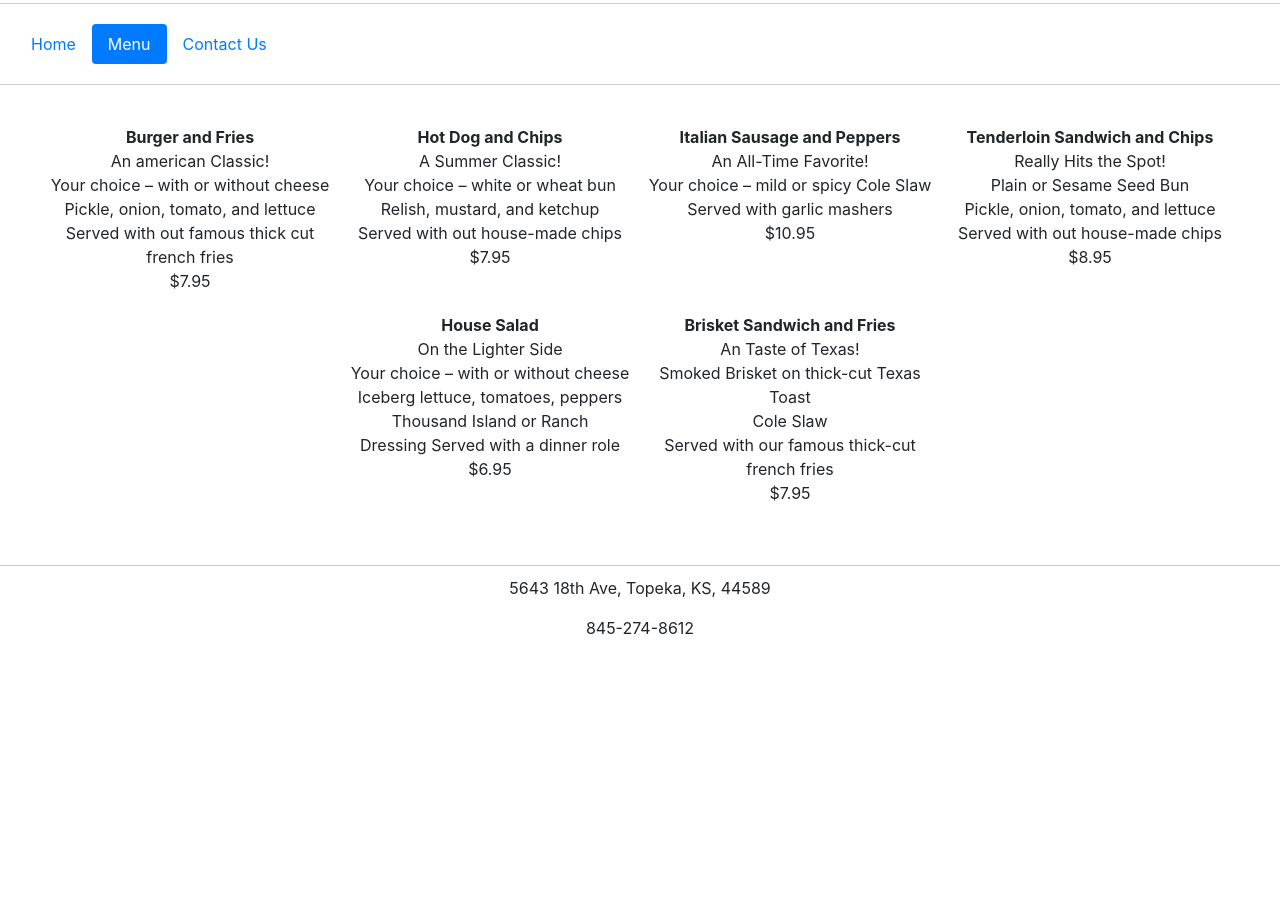
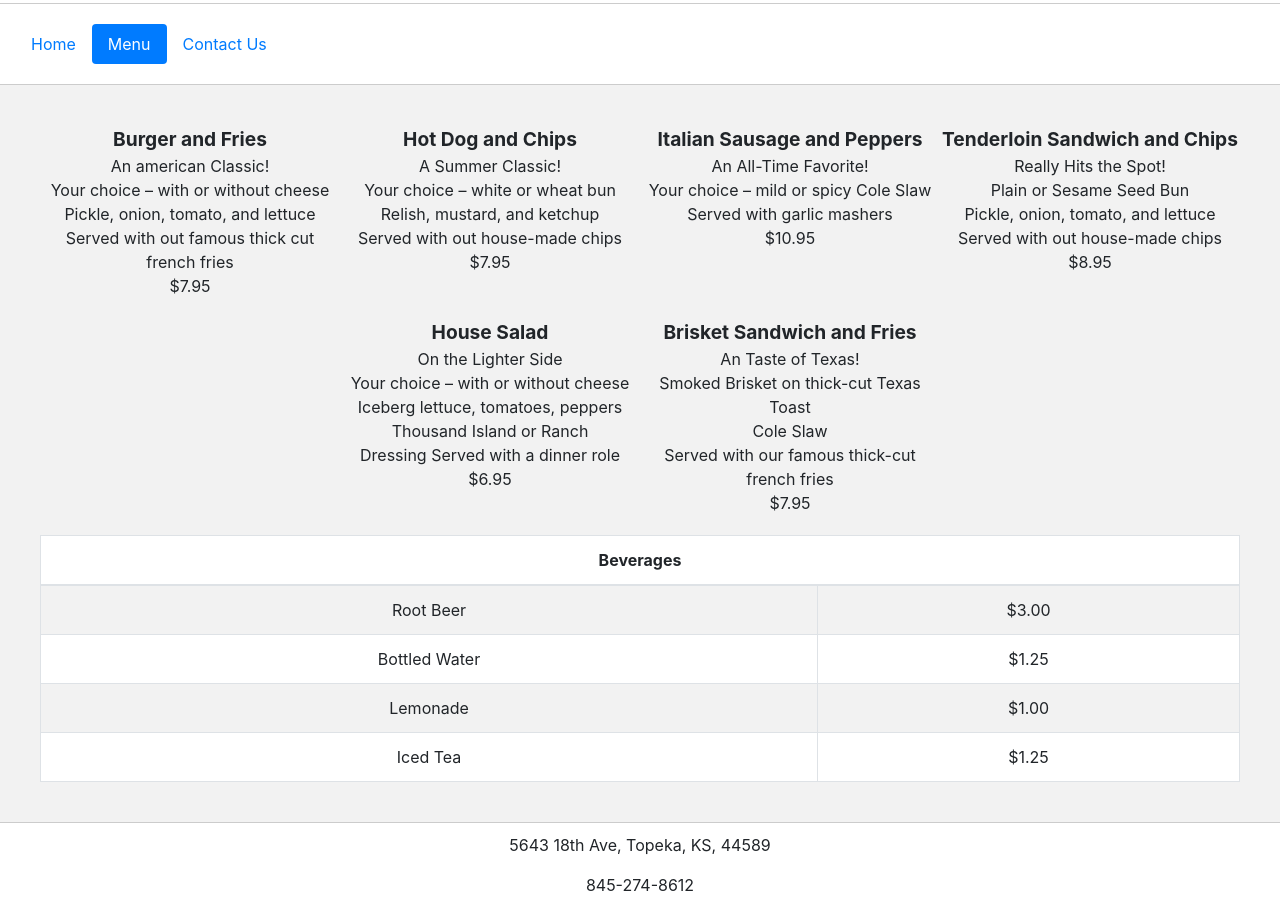
Before and after one commit to trevorlitsey/dev10-project, a website built with Parcel: page resturant-site-3/menu.html in a window 1280 px wide. Shown: the part 136-1059 px from the top of the page. Before the commit the page ends 802 px from the top, so only its background shows below. Built offline with nearby package versions, Linux system fonts and the light colour scheme.

Commit message:
implement restaurant 2

```diff
--- a/resturant-site-3/menu.html
+++ b/resturant-site-3/menu.html
@@ -11,13 +11,43 @@
       type="text/css"
     />
     <link rel="stylesheet" href="styles/restaurantStyles.css" type="text/css" />
-    <link rel="stylesheet" href="styles/menu.css" type="text/css" />
   </head>
 
   <body>
+    <style>
+      .content {
+        background: rgba(0, 0, 0, 0.05);
+      }
+
+      .menu {
+        padding: 40px;
+        display: flex;
+        flex-wrap: wrap;
+        justify-content: center;
+      }
+
+      .menu-item {
+        width: 300px;
+        margin-bottom: 20px;
+      }
+
+      .menu-item strong {
+        font-size: 1.2em;
+      }
+
+      .container--table {
+        background: white;
+        width: 100%;
+      }
+
+      .table {
+        margin-bottom: 0;
+      }
+    </style>
+
     <header>
       <div class="top">
-        <span>Home Page</span>
+        <span>Menu Page</span>
         <ul class="socials">
           <li><img src="icons/facebook.svg" alt="Facebook" /></li>
           <li><img src="icons/twitter.svg" alt="Twitter" /></li>
@@ -37,6 +67,7 @@
         </li>
       </ul>
     </nav>
+    <div class="content">
       <div class="menu text-center">
         <p class="menu-item">
           <strong>Burger and Fries</strong> <br />
@@ -86,11 +117,38 @@
           Served with our famous thick-cut french fries <br />
           $7.95
         </p>
+        <div class="container--table">
+          <table class="table table-striped table-bordered">
+            <thead>
+              <tr>
+                <th colspan="2">Beverages</th>
+              </tr>
+            </thead>
+            <tbody>
+              <tr>
+                <td>Root Beer</td>
+                <td>$3.00</td>
+              </tr>
+              <tr>
+                <td>Bottled Water</td>
+                <td>$1.25</td>
+              </tr>
+              <tr>
+                <td>Lemonade</td>
+                <td>$1.00</td>
+              </tr>
+              <tr>
+                <td>Iced Tea</td>
+                <td>$1.25</td>
+              </tr>
+            </tbody>
+          </table>
+        </div>
+      </div>
     </div>
     <footer class="container-fluid text-center">
       <p>5643 18th Ave, Topeka, KS, 44589</p>
       <p>845-274-8612</p>
     </footer>
-    <script src="scripts/index.js" type="text/javascript"></script>
   </body>
 </html>
--- a/resturant-site-3/package.json
+++ b/resturant-site-3/package.json
@@ -4,7 +4,7 @@
   "description": "",
   "main": "index.js",
   "scripts": {
-    "start": "parcel index.html",
+    "start": "parcel index.html menu.html contact-us.html",
     "build": "parcel build index.html",
     "test": "echo \"Error: no test specified\" && exit 1"
   },
--- a/resturant-site-3/styles/menu.css
+++ /dev/null
@@ -1,11 +0,0 @@
-.menu {
-  padding: 40px;
-  display: flex;
-  flex-wrap: wrap;
-  justify-content: center;
-}
-
-.menu-item {
-  width: 300px;
-  margin-bottom: 20px;
-}
--- a/resturant-site-3/styles/restaurantStyles.css
+++ b/resturant-site-3/styles/restaurantStyles.css
@@ -1,3 +1,5 @@
+@import url('https://fonts.googleapis.com/css?family=Lobster');
+
 :root {
   --light-gray: rgba(0, 0, 0, 0.2);
 }
@@ -19,6 +21,7 @@ header .top ul {
 }
 
 header h1 {
+  font-family: 'Lobster', cursive;
   margin: 20px;
 }
 
@@ -42,3 +45,11 @@ footer {
   padding: 10px;
   border-top: 1px solid var(--light-gray);
 }
+
+a:visited {
+  color: purple;
+}
+
+a:hover {
+  font-weight: bold;
+}
```
Also changed, not shown: resturant-site-3/contact-us.html (+31 -10 lines), resturant-site-3/index.html (+5 -3 lines), resturant-site-3/styles/contact.css (deleted, +0 -12 lines), resturant-site-3/styles/index.css (+9 -0 lines). Lines whose indentation alone changed are shown as unchanged.
